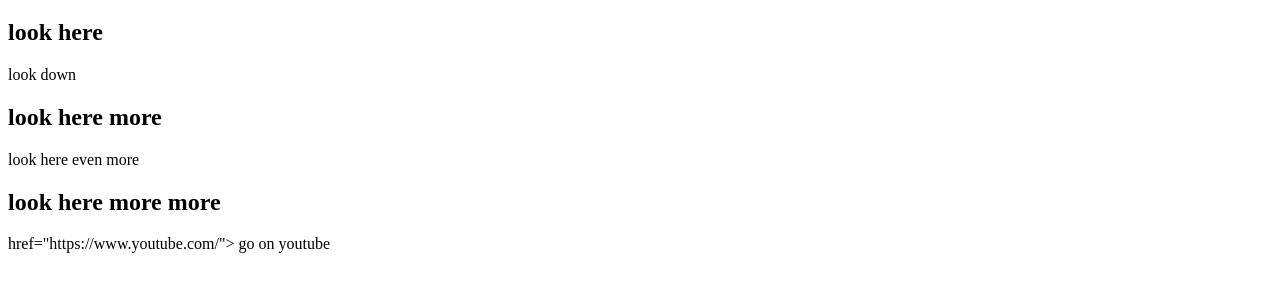
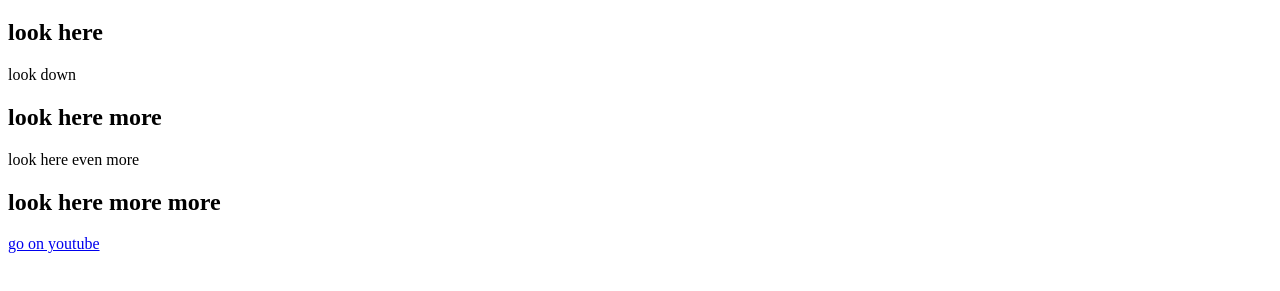
Before and after one commit to TeaCob/my-scond-webpage, a plain HTML site: page index.html in a window 1280 px wide. Shown: the part 61-352 px from the top of the page. Drawn offline with Linux system fonts and the light colour scheme.

Commit message:
fix link for sure

```diff
--- a/index.html
+++ b/index.html
@@ -16,7 +16,7 @@
 <h2>look here more</h2>
 <p>look here even more</p>
 <h2>look here more more </h2>
-<p><a>href="https://www.youtube.com/"> go on youtube </a></p>
+<p><a href="https://www.youtube.com/"> go on youtube </a></p>
 
 </body>
 </html>
```
